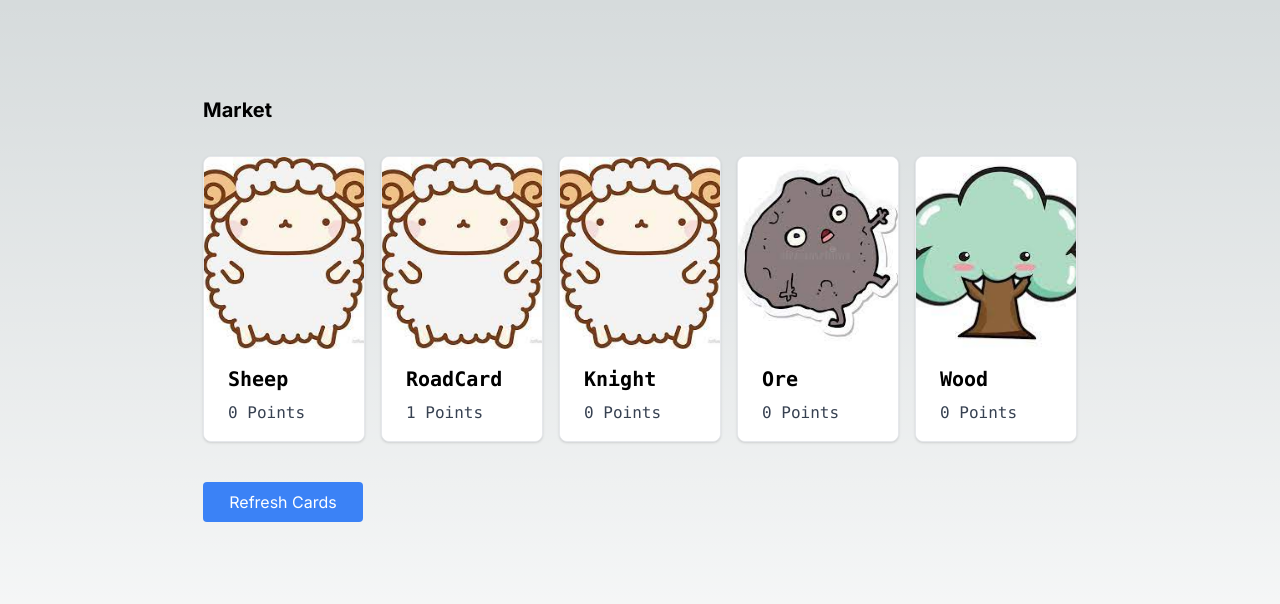
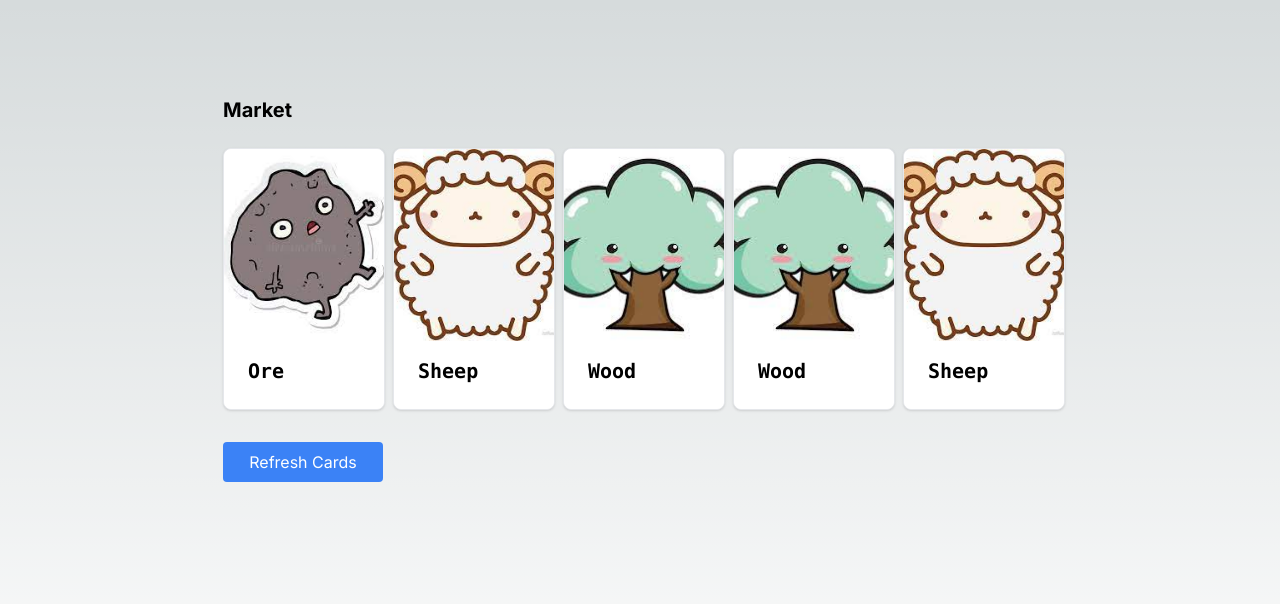
Before and after one commit to CAWilson94/CatanStruggle, a Next.js app: page / in a window 1280 px wide. Shown: the top 604 px of the page. Built offline with nearby package versions, Linux system fonts and the light colour scheme.

Commit message:
knights and roads out of market

```diff
--- a/src/app/page.tsx
+++ b/src/app/page.tsx
@@ -2,16 +2,28 @@
 
 import { KnightCard } from "@/@types/global";
 import Card from "@/components/Card";
-import { AllCards, allCards } from "@/modules/Resources/Resources";
+import CardStack from "@/components/CardStack";
+import {
+  baseResourceCards,
+  knightCards,
+  roadCards,
+} from "@/modules/Resources/Resources";
 import { shuffleListItems } from "@/utils/utils";
-import Image from "next/image";
 import { useState } from "react";
 
 export default function Home() {
-  const [cards, setCards] = useState(() => shuffleListItems(allCards));
+  const [knightCardStack, setKnightCardStack] = useState(() =>
+    shuffleListItems(knightCards)
+  );
+  const [roadCardStack, setRoadCardStack] = useState(() =>
+    shuffleListItems(roadCards)
+  );
+  const [resourceCardStack, setResourceCardStack] = useState(() =>
+    shuffleListItems(baseResourceCards)
+  );
 
   const shuffleCards = () => {
-    setCards(shuffleListItems(allCards));
+    setResourceCardStack(shuffleListItems(baseResourceCards));
   };
   return (
     <main className="flex min-h-screen flex-col items-center justify-between p-24">
@@ -21,8 +33,8 @@ export default function Home() {
         </div>
         <div className="z-10 max-w-5xl w-full items-center justify-between font-mono text-sm lg:flex">
           <div className="card-list">
-            {cards.slice(0, 5).map((card, index) => (
-              <CardItem key={index} card={card} />
+            {resourceCardStack.slice(0, 5).map((card, index) => (
+              <Card description={card as string} imagePath={`${card}.jpeg`} />
             ))}
             <style jsx>{`
               .card-list {
@@ -35,43 +47,14 @@ export default function Home() {
           </div>
         </div>
         <div className="px-6">
-        <button className="w-40 mt-4 p-4 py-2 bg-blue-500 text-white rounded" onClick={shuffleCards}>
+          <button
+            className="w-40 mt-4 p-4 py-2 bg-blue-500 text-white rounded"
+            onClick={shuffleCards}
+          >
             Refresh Cards
           </button>
         </div>
-
       </div>
     </main>
   );
 }
-
-interface CardItemProps {
-  card: AllCards;
-}
-
-const CardItem = ({ card }: CardItemProps) => {
-  return (
-    <div className="card-item">
-      {card.hasOwnProperty("ABType") ? (
-        // handle knight or road card
-        <Card
-          description={(card as KnightCard<"A" | "B">).description}
-          points={(card as KnightCard<"A" | "B">).points}
-          imagePath="sheep.jpeg"
-        />
-      ) : (
-        // handle resource card
-        <Card
-          description={card as string}
-          points={0}
-          imagePath={`${card}.jpeg`}
-        />
-      )}
-      <style jsx>{`
-        .card-item {
-          margin: 8px; // Adjust as needed
-        }
-      `}</style>
-    </div>
-  );
-};
--- a/src/components/Card.tsx
+++ b/src/components/Card.tsx
@@ -1,19 +1,15 @@
 export interface CardProps {
-  points: number;
   description: string;
   imagePath: string | undefined;
 }
 
 const Card = (props: CardProps) => {
-  const { points, description, imagePath } = props;
+  const { description, imagePath } = props;
   return (
-    <div className="max-w-sm bg-white border border-gray-200 rounded-lg shadow dark:bg-gray-800 dark:border-gray-700">
+    <div className="max-w-sm ml-2 bg-white border border-gray-200 rounded-lg shadow dark:bg-gray-800 dark:border-gray-700">
      <img className="rounded-t-lg w-40 h-48 object-cover" src={imagePath} alt="sheep.jpeg" />
     <div className="px-6 py-4 rounded-lg bg-white">
       <div className="font-bold text-xl mb-2">{description}</div>
-      <p className="text-gray-700 text-base">
-        {`${points} Points`}
-      </p>
     </div>
   </div>
   );
```
